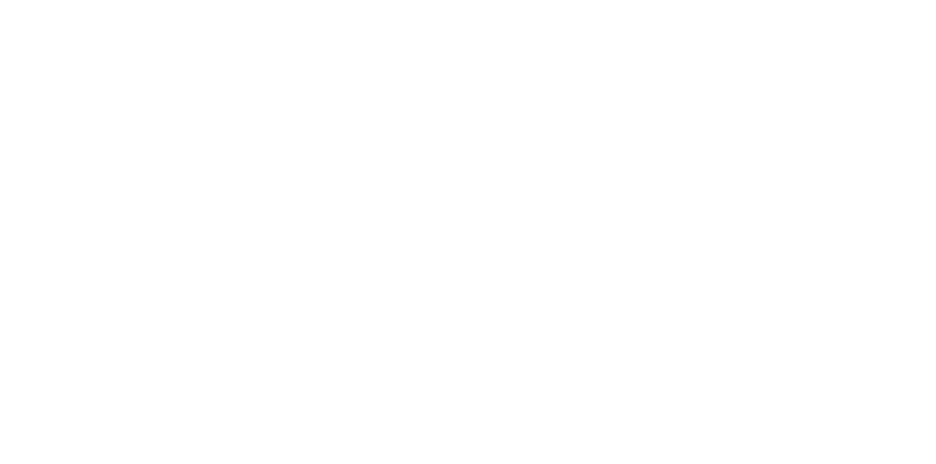
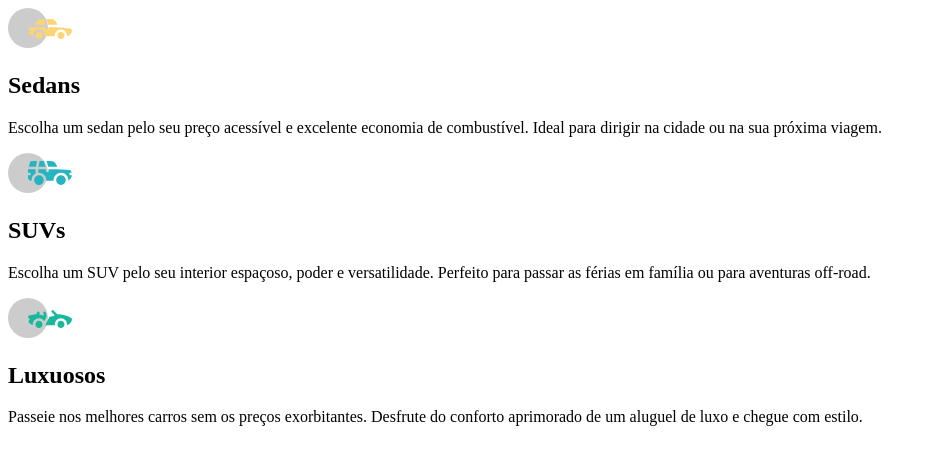
Before and after one commit to gmitostro/carros, a plain HTML site: page index.html in a window 1280 px wide. Shown: the whole page, without its empty margins (0-936 px from the left). Drawn offline with Linux system fonts and the light colour scheme.

Commit message:
desenvolvimento html

```diff
--- a/index.html
+++ b/index.html
@@ -9,20 +9,23 @@
 <body>
     <main>
         <section class="sedans">
-            <img src="" alt="">
-            <p></p>
+            <img src="./imagens/icon-sedans.svg" alt="sedan">
+            <h2>Sedans</h2>
+            <p>Escolha um sedan pelo seu preço acessível e excelente economia de combustível. Ideal para dirigir na cidade ou na sua próxima viagem.</p>
             <a href=""></a>
         </section>
 
         <section class="suvs">
-            <img src="" alt="">
-            <p></p>
+            <img src="./imagens/icon-suvs.svg" alt="">
+            <h2>SUVs</h2>
+            <p>Escolha um SUV pelo seu interior espaçoso, poder e versatilidade. Perfeito para passar as férias em família ou para aventuras off-road.</p>
             <a href=""></a>
         </section>
 
         <section class="luxuosos">
-            <img src="" alt="">
-            <p></p>
+            <img src="./imagens/icon-luxury.svg" alt="">
+            <h2>Luxuosos</h2>
+            <p>Passeie nos melhores carros sem os preços exorbitantes. Desfrute do conforto aprimorado de um aluguel de luxo e chegue com estilo.</p>
             <a href=""></a>
         </section>
     </main>
```
